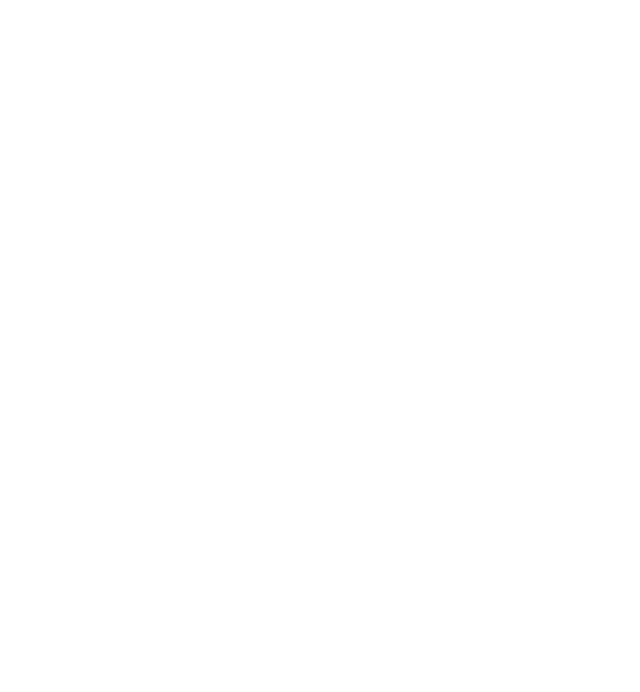
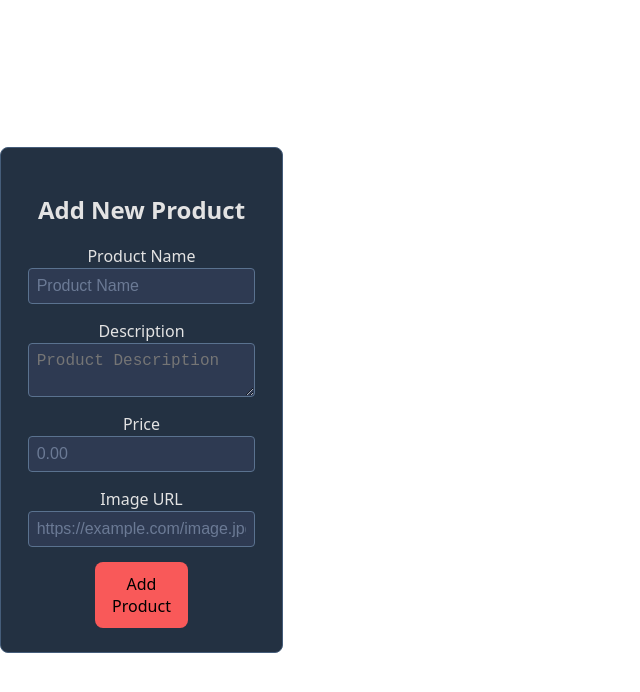
Before and after one commit to dddinkov/marketplace, a React app in the folder frontend/: page /product/add in a window 1280 px wide. Before the commit this address had no page. Shown: the top 692 px of the page, without its empty margins (0-640 px from the left). Built offline with nearby package versions, Linux system fonts and the light colour scheme; the HTML template or start-up script is replaced by a standard one.

Commit message:
Added form to add products.

```diff
--- a/frontend/src/App.jsx
+++ b/frontend/src/App.jsx
@@ -1,6 +1,7 @@
 import { BrowserRouter as Router, Routes, Route} from "react-router-dom";
 import Register from "./pages/Register";
 import Login from "./pages/Login";
+import ProductAdd from "./pages/ProductAdd.jsx"
 
 export default function App() {
     return (
@@ -8,6 +9,7 @@
             <Routes>
                 <Route path="/register" element={<Register />} />
                 <Route path="/login" element={<Login />} />
+                <Route path="/product/add" element={<ProductAdd /> } />
             </Routes>
         </Router>
     );
--- /dev/null
+++ b/frontend/src/api/products.js
@@ -0,0 +1,24 @@
+import {API_URL} from "./api.js";
+
+export async function addProduct(name, description, price, imageUrl) {
+    const response = await fetch(`${API_URL}/products/add`, {
+        method: "POST",
+        headers: {
+            "Content-Type": "application/json",
+            "Authorization": `Bearer ${localStorage.getItem("token")}`
+        },
+        body: JSON.stringify({
+            name,
+            description,
+            price,
+            imageUrl
+        })
+    });
+
+    if (!response.ok) {
+        const errorData = await response.json();
+        throw new Error(errorData.message || "Failed to add product");
+    }
+
+    return await response.json();
+}
--- /dev/null
+++ b/frontend/src/pages/ProductAdd.jsx
@@ -0,0 +1,98 @@
+import { useState } from "react";
+import { addProduct } from "../api/products.js";
+import "../styles/ProductAdd.css";
+
+export default function ProductForm() {
+    const [name, setName] = useState("");
+    const [description, setDescription] = useState("");
+    const [price, setPrice] = useState("");
+    const [imageUrl, setImageUrl] = useState("");
+    const [error, setError] = useState("");
+    const [success, setSuccess] = useState(false);
+    const [loading, setLoading] = useState(false);
+
+    const handleSubmit = async (e) => {
+        e.preventDefault();
+        setError("");
+        setSuccess(false);
+        setLoading(true);
+
+        try {
+            const data = await addProduct(
+                name,
+                description,
+                parseFloat(price),
+                imageUrl
+            );
+
+            setSuccess(true);
+            setName("");
+            setDescription("");
+            setPrice("");
+            setImageUrl("");
+            console.log("Added product:", data);
+        } catch (err) {
+            setError(err.message || "Failed to add product");
+        } finally {
+            setLoading(false);
+        }
+    };
+
+    return (
+        <div className="product-form-container">
+            <h2>Add New Product</h2>
+
+            {success && <p style={{ color: "green" }}>Product added successfully!</p>}
+            {error && <p style={{ color: "red" }}>{error}</p>}
+
+            <form onSubmit={handleSubmit}>
+                <label htmlFor="name">Product Name</label>
+                <input
+                    id="name"
+                    type="text"
+                    placeholder="Product Name"
+                    value={name}
+                    onChange={(e) => setName(e.target.value)}
+                    required
+                    disabled={loading}
+                />
+
+                <label htmlFor="description">Description</label>
+                <textarea
+                    id="description"
+                    placeholder="Product Description"
+                    value={description}
+                    onChange={(e) => setDescription(e.target.value)}
+                    disabled={loading}
+                />
+
+                <label htmlFor="price">Price</label>
+                <input
+                    id="price"
+                    type="number"
+                    placeholder="0.00"
+                    min="0.01"
+                    step="0.01"
+                    value={price}
+                    onChange={(e) => setPrice(e.target.value)}
+                    required
+                    disabled={loading}
+                />
+
+                <label htmlFor="imageUrl">Image URL</label>
+                <input
+                    id="imageUrl"
+                    type="text"
+                    placeholder="https://example.com/image.jpg"
+                    value={imageUrl}
+                    onChange={(e) => setImageUrl(e.target.value)}
+                    disabled={loading}
+                />
+
+                <button type="submit" disabled={loading}>
+                    {loading ? "Adding..." : "Add Product"}
+                </button>
+            </form>
+        </div>
+    );
+}
--- a/frontend/src/pages/Register.jsx
+++ b/frontend/src/pages/Register.jsx
@@ -1,5 +1,5 @@
 import { useState } from "react";
-import { registerUser } from "../api";
+import { registerUser } from "../api/api.js";
 import "../styles/Register.css";
 
 export default function Register() {
--- /dev/null
+++ b/frontend/src/styles/ProductAdd.css
@@ -0,0 +1,76 @@
+:root {
+    /* Backgrounds */
+    --color-bg-primary: #233142;     /* основен фон на контейнера */
+    --color-bg-input: #2e3a52;       /* фон на инпутите */
+    --color-bg-button: var(--color-primary); /* фон на бутона */
+
+    /* Borders */
+    --color-border-primary: #455d7a;
+    --color-border-input: #5a728f;
+
+    /* Text */
+    --color-text-primary: #e3e3e3;    /* основен текст (малко по-светъл от border) */
+    --color-text-muted: #7a8ba6;      /* по-слабо видим текст, подсказки */
+    --color-text-placeholder: #6b7a95; /* цвят за placeholder */
+
+    /* Buttons */
+    --color-primary: #f95959;
+    --color-primary-hover: #ff6e6e;
+
+    /* Errors */
+    --color-error: #dc2626;
+}
+
+
+
+.product-form-container {
+    max-width: 400px;
+    margin: 60px auto;
+    padding: 24px;
+    border: 1px solid var(--color-border-primary);
+    border-radius: 8px;
+    background: var(--color-bg-primary);
+    color: var(--color-text-primary);
+}
+
+.product-form-container form {
+    display: flex;
+    flex-direction: column;
+    align-items: center;
+}
+
+.product-form-container h2 {
+    text-align: center;
+    margin-bottom: 16px;
+    color: var(--color-text-primary);
+}
+
+.product-form-container input,
+.product-form-container textarea {
+    width: 90%;
+    padding: 8px;
+    font-size: 16px;
+    margin-bottom: 15px;
+    background-color: var(--color-bg-input);
+    border: 1px solid var(--color-border-input);
+    color: var(--color-text-primary);
+    border-radius: 4px;
+}
+
+.product-form-container input::placeholder {
+    color: var(--color-text-placeholder);
+}
+
+.product-form-container input:focus {
+    outline: none;
+    border-color: var(--color-primary);
+    box-shadow: 0 0 5px var(--color-primary);
+}
+
+.product-form-container button {
+    width: 40%;
+    padding: 10px;
+    font-size: 16px;
+    cursor: pointer;
+    background-color: var(--color-primary);
+}
```
Also changed, not shown: frontend/src/api/api.js (renamed from frontend/src/api.js).
